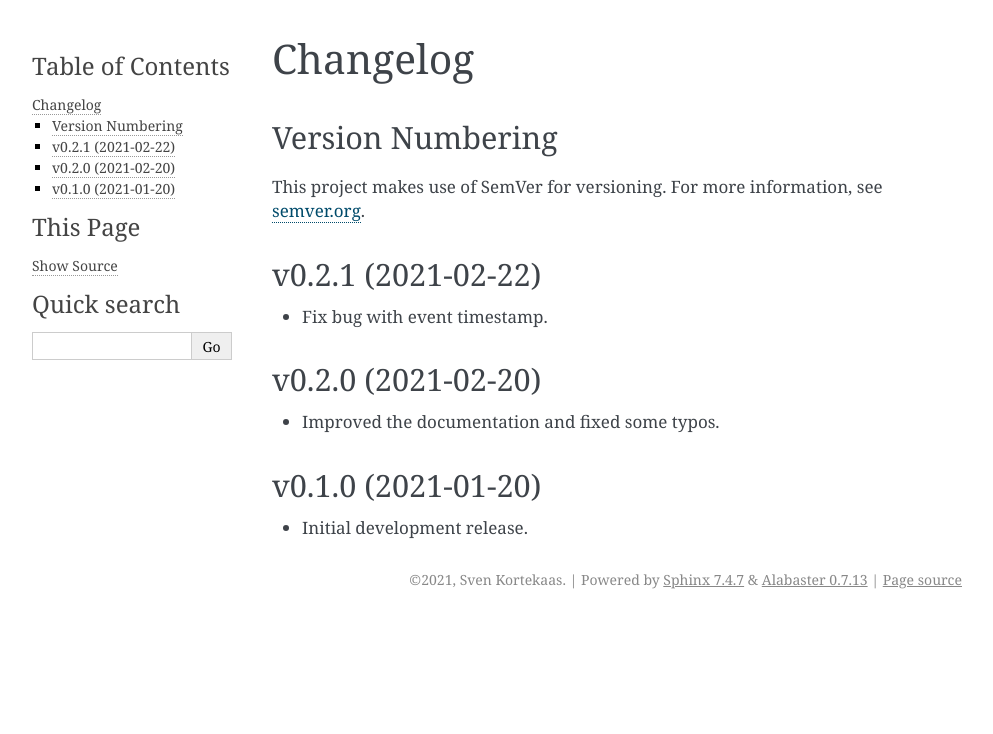
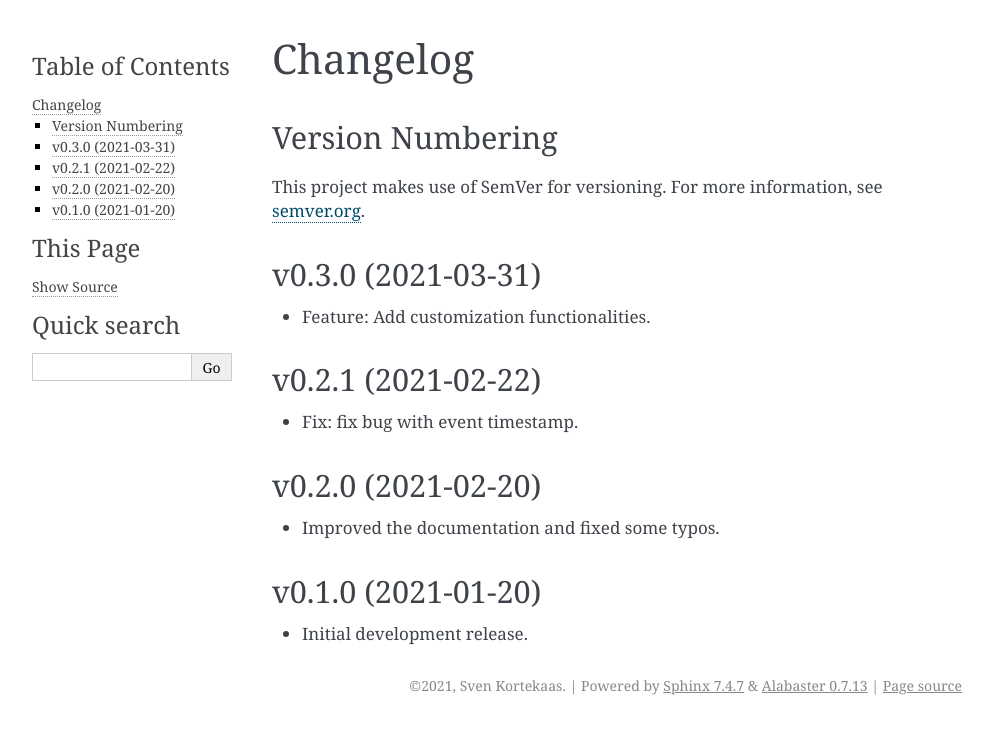
Before and after one commit to SvenKortekaas04/Eventflow, a Sphinx documentation site: the page built from docs/source/changelog.rst, in a window 1280 px wide. Shown: the top 734 px of the page, without its empty margins (148-1141 px from the left). Built offline with Sphinx 7.4.7, drawn with Linux system fonts in a browser that asks for light colours.

Commit message:
Update docs

```diff
--- a/docs/source/changelog.rst
+++ b/docs/source/changelog.rst
@@ -6,10 +6,15 @@ Version Numbering
 
 This project makes use of SemVer for versioning. For more information, see `semver.org <https://semver.org/>`_.
 
+v0.3.0 (2021-03-31)
+-------------------
+
+- Feature: Add customization functionalities.
+
 v0.2.1 (2021-02-22)
 -------------------
 
-- Fix bug with event timestamp.
+- Fix: fix bug with event timestamp.
 
 v0.2.0 (2021-02-20)
 -------------------
```
